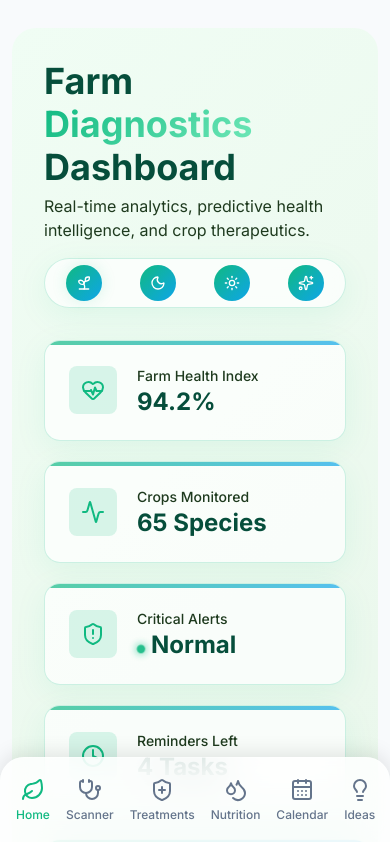
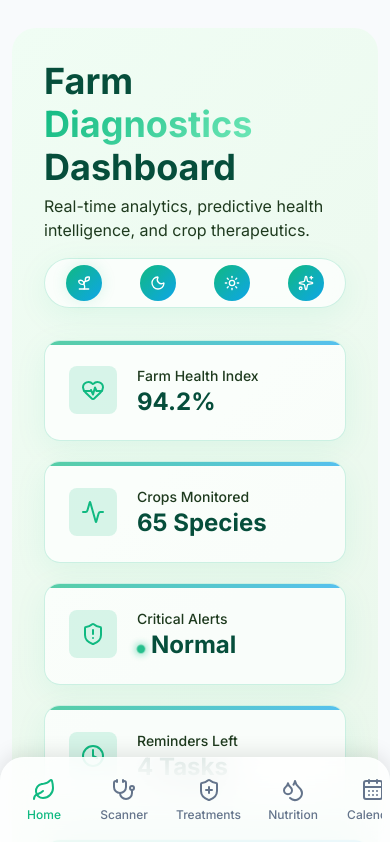
Before and after one commit to imrandoc34-create/plantdoc, a React (Vite) app: page / in a window 390 px wide. Shown: the top 842 px of the page. Built offline with nearby package versions, Linux system fonts and the light colour scheme.

Commit message:
i fixed navigation bar issue

```diff
--- a/src/components/Navbar.css
+++ b/src/components/Navbar.css
@@ -92,8 +92,15 @@
 
   .navbar-nav {
     width: 100%;
-    justify-content: space-around;
-    gap: 0;
+    justify-content: flex-start;
+    gap: 0.5rem;
+    overflow-x: auto;
+    -ms-overflow-style: none;
+    scrollbar-width: none;
+  }
+
+  .navbar-nav::-webkit-scrollbar {
+    display: none;
   }
 
   .nav-link {
@@ -102,6 +109,8 @@
     padding: 0.5rem;
     font-size: 0.75rem;
     border-radius: var(--radius-lg);
+    flex: 0 0 auto;
+    min-width: 4.5rem;
   }
 
   .nav-link.active {
```
